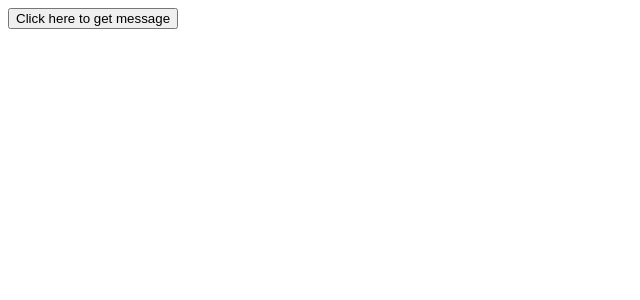
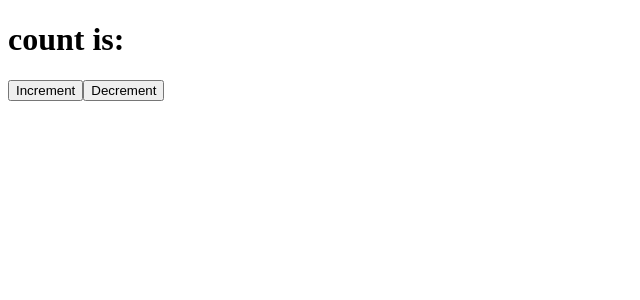
Before and after one commit to ayushporwal01/React, a React (Vite) app in the folder react-pro/: page / in a window 1280 px wide. Shown: the top 300 px of the page, without its empty margins (0-640 px from the left). Built offline with nearby package versions, Linux system fonts and the light colour scheme.

Commit message:
Initial commit

```diff
--- a/react-pro/src/App.jsx
+++ b/react-pro/src/App.jsx
@@ -1,9 +1,9 @@
-import Message from "./components/Message";
+import Counter from "./components/Counter";
 
 function App() {
   return (
     <div className="App">
-      <Message />
+      <Counter />
     </div>
   );
 }
```
